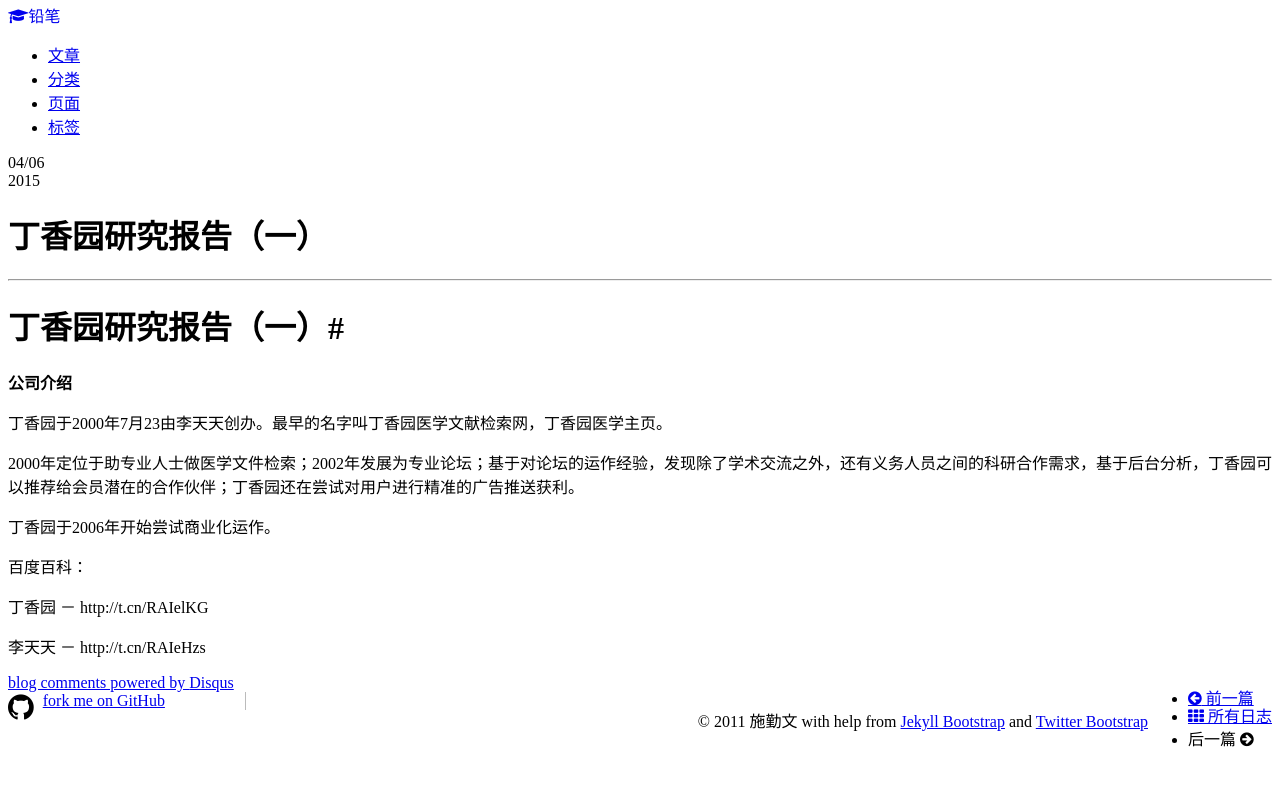
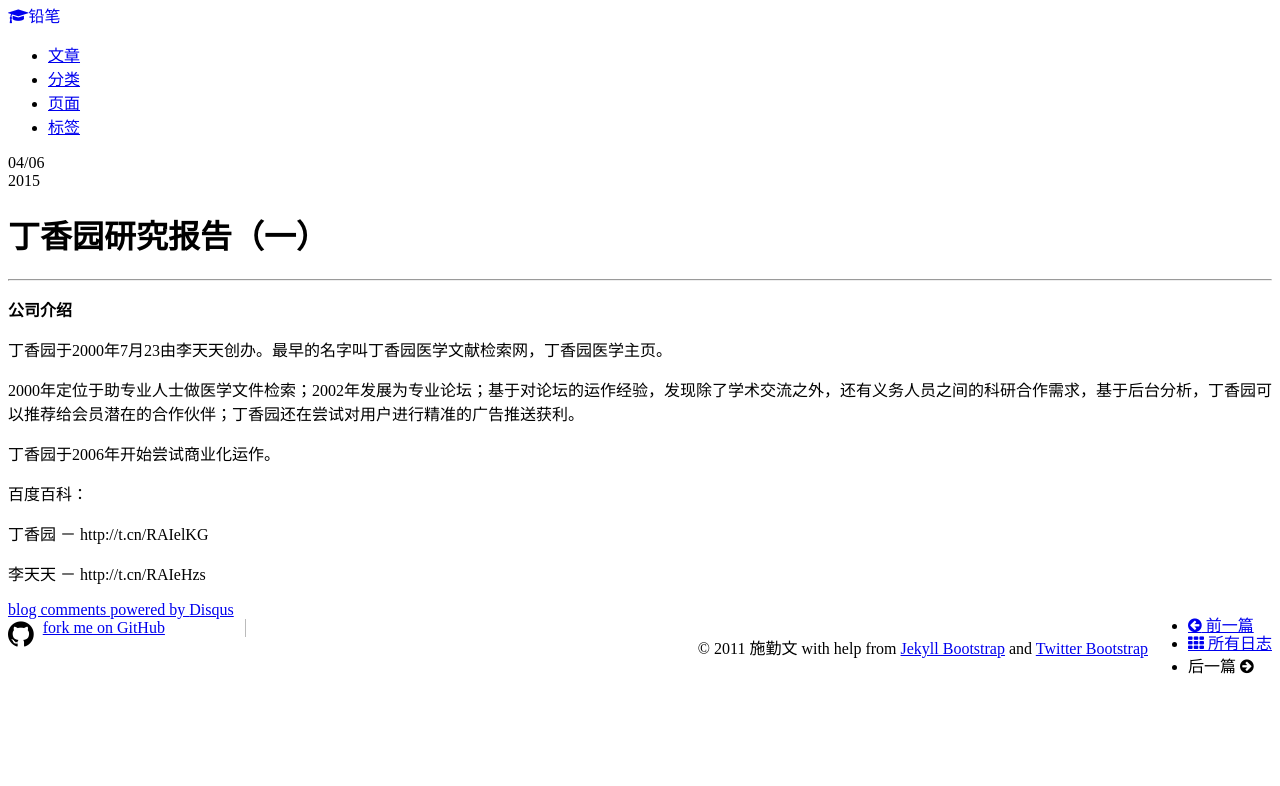
Before and after one commit to qinwenshi/qianbi, a Jekyll site: the page built from _posts/2015-04-06-dxy-series-company-brief.md, in a window 1280 px wide. Shown: the top 786 px of the page. Built offline with Jekyll 4.4.1, drawn with Linux system fonts in a browser that asks for light colours; nearby versions of some CDN libraries; Markdown is read by kramdown in place of the engine named in the settings; comment, search, counter and statistics services are not loaded.

Commit message:
updated template

```diff
--- a/_posts/2015-04-06-dxy-series-company-brief.md
+++ b/_posts/2015-04-06-dxy-series-company-brief.md
@@ -8,9 +8,6 @@
 {% include JB/setup %}
 # 丁香园研究报告（一）
 ---
-
-#丁香园研究报告（一）#
-
 
 **公司介绍**
 
```
